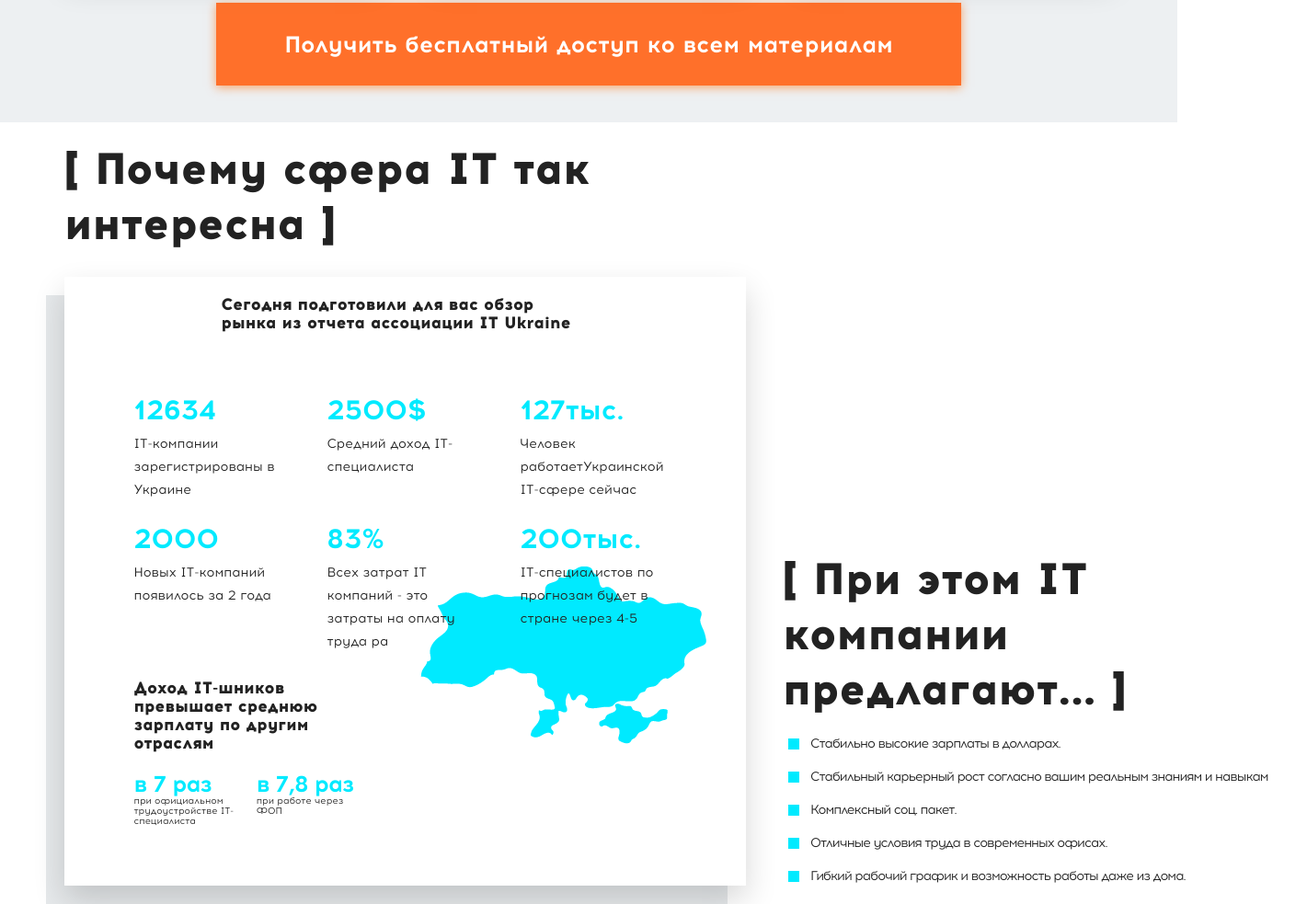
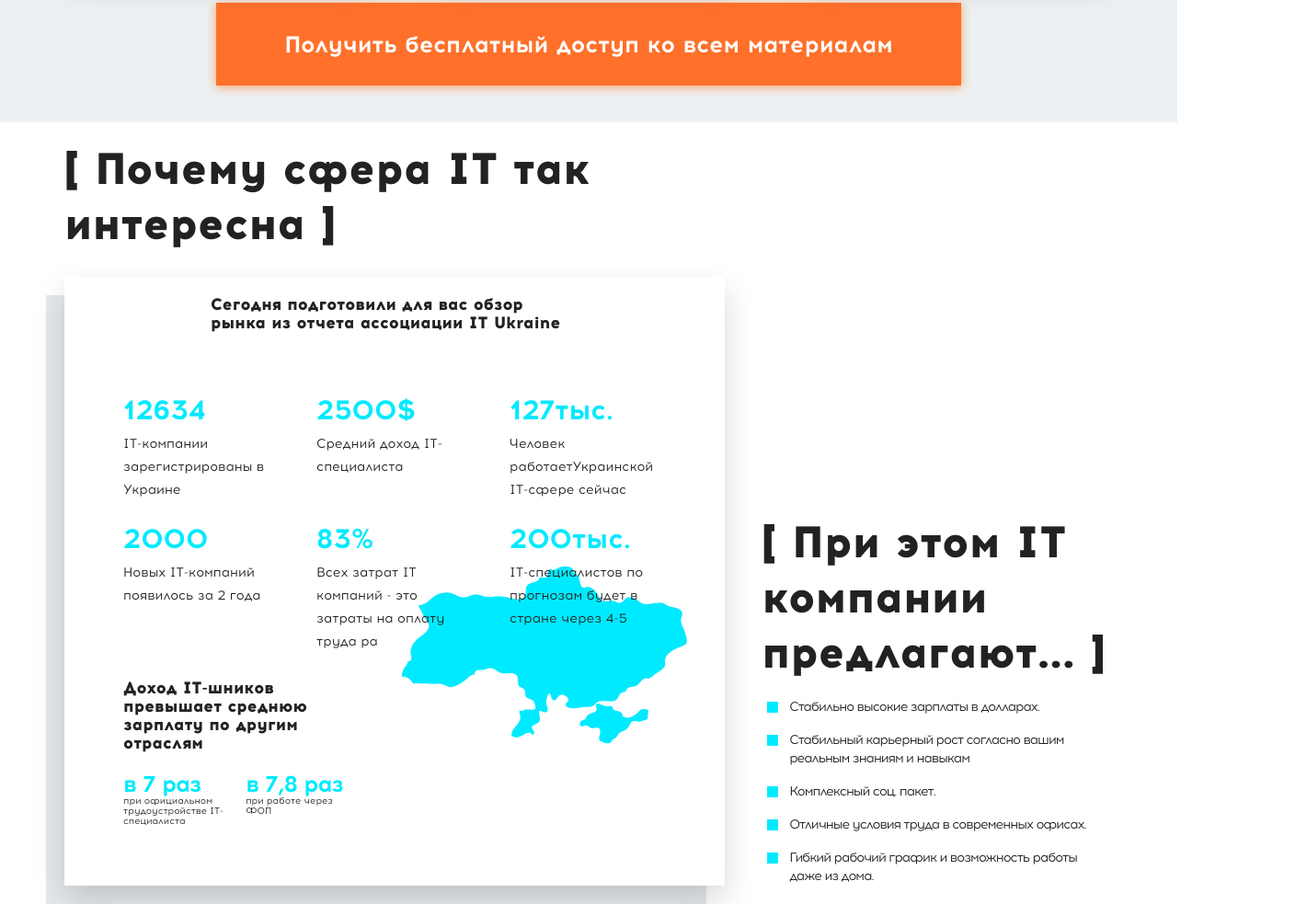
Before and after one commit to SergeyPush/team3-fe-project, a website: page src/index.html in a window 1280 px wide. Shown: the part 626-1609 px from the top of the page at 92% size, 1421 px wide, since content can reach past the window. Drawn offline with nearby package versions, Linux system fonts and the light colour scheme; files that its build step writes are made by us from their sources; files whose address does not match are found by name.

Commit message:
Fixed some bugs

```diff
--- a/src/sass/_section2.scss
+++ b/src/sass/_section2.scss
@@ -20,7 +20,8 @@
     padding-top: 40px;
     padding-left: 28px;
     padding-right: 28px;
-    box-shadow: 0px 15px 32px 0px rgba(0, 0, 0, 0.16), -20px 20px 0px 0px rgba(230, 233, 235, 1);
+    box-shadow: 0px 15px 32px 0px rgba(0, 0, 0, 0.16),
+      -20px 20px 0px 0px rgba(230, 233, 235, 1);
     z-index: 1;
   }
 
--- a/src/sass/_section3_media.scss
+++ b/src/sass/_section3_media.scss
@@ -85,11 +85,11 @@
     .interesting {
       margin-bottom: 0;
       margin-right: 40px;
-      min-width: 65%;
+      min-width: 63%;
     }
 
     .offering {
-      min-width: 50%;
+      min-width: 33%;
     }
   }
 }
```
